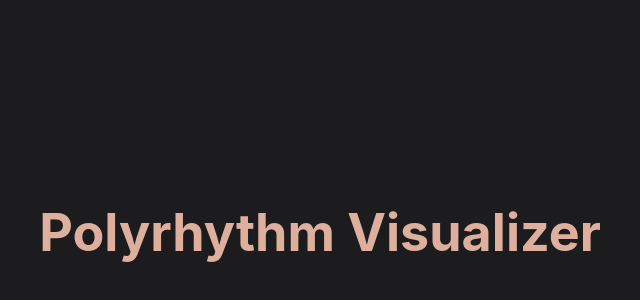
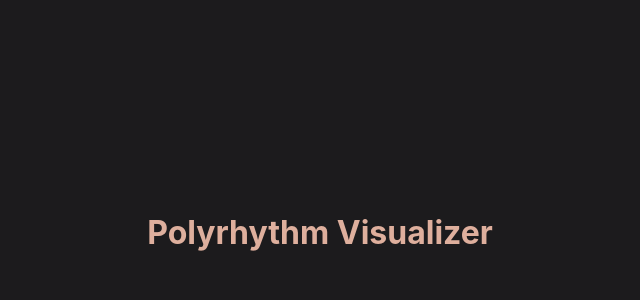
Before and after one commit to natagoh/polyrhythm-visualizer, a React (Create React App) app: page / in a window 1280 px wide. Shown: the part 168-468 px from the top of the page, without its empty margins (320-960 px from the left). Built offline with nearby package versions, Linux system fonts and the light colour scheme.

Commit message:
lcd algo

```diff
--- a/src/App.css
+++ b/src/App.css
@@ -1,14 +1,19 @@
-.App {
-  text-align: center;
+body, html {
+  margin: 0;
+  padding: 0;
 }
 
-.App-header {
-  background-color: #1c1b1d;
-  min-height: 100vh;
+.container {
   display: flex;
   flex-direction: column;
   align-items: center;
   justify-content: center;
-  font-size: calc(10px + 2vmin);
+
+  width: 100vw;
+  height: 100vh;
+
+  background-color: #1c1b1d;
   color: #deaf9d;
+
+  text-align: center;
 }
--- a/src/App.jsx
+++ b/src/App.jsx
@@ -3,11 +3,23 @@ import React from 'react';
 import './App.css';
 
 function App() {
+  // euclidean algorithm
+  // requires x > y
+  const gcd = (x, y) => {
+    if (x === 0) return y;
+    if (y === 0) return x;
+    const remainder = x % y;
+    return gcd(y, remainder);
+  };
+
+  const lcd = (x, y) => (x * y) / (x > y
+    ? gcd(x, y) : gcd(y, x));
+
+  console.log(lcd(3, 2));
+
   return (
-    <div className="App">
-      <header className="App-header">
-        <h1>Polyrhythm Visualizer</h1>
-      </header>
+    <div className="container">
+      <h1>Polyrhythm Visualizer</h1>
     </div>
   );
 }
--- a/src/index.css
+++ b/src/index.css
@@ -6,8 +6,3 @@ body {
   -webkit-font-smoothing: antialiased;
   -moz-osx-font-smoothing: grayscale;
 }
-
-code {
-  font-family: source-code-pro, Menlo, Monaco, Consolas, 'Courier New',
-    monospace;
-}
```
Also changed, not shown: public/manifest.json, src/logo.svg (deleted).
